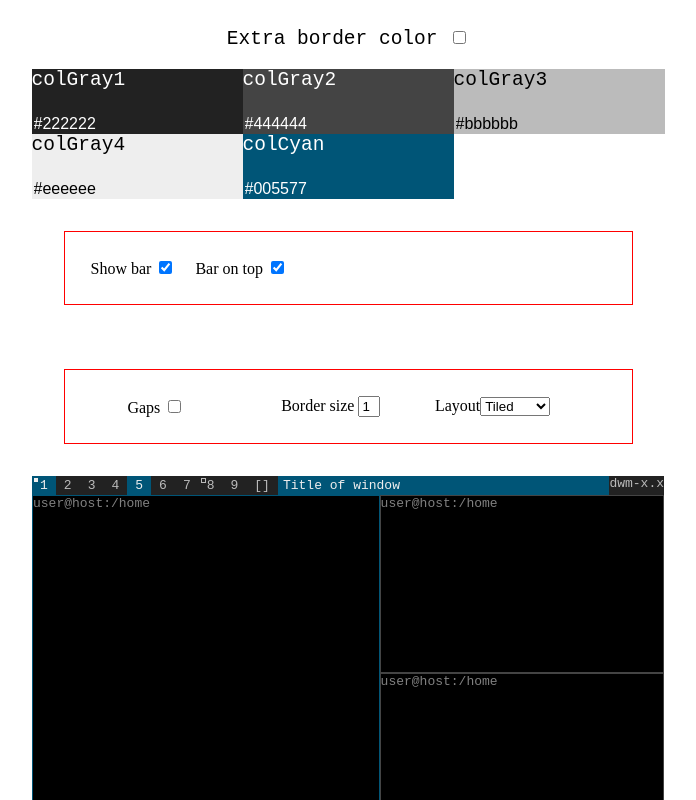
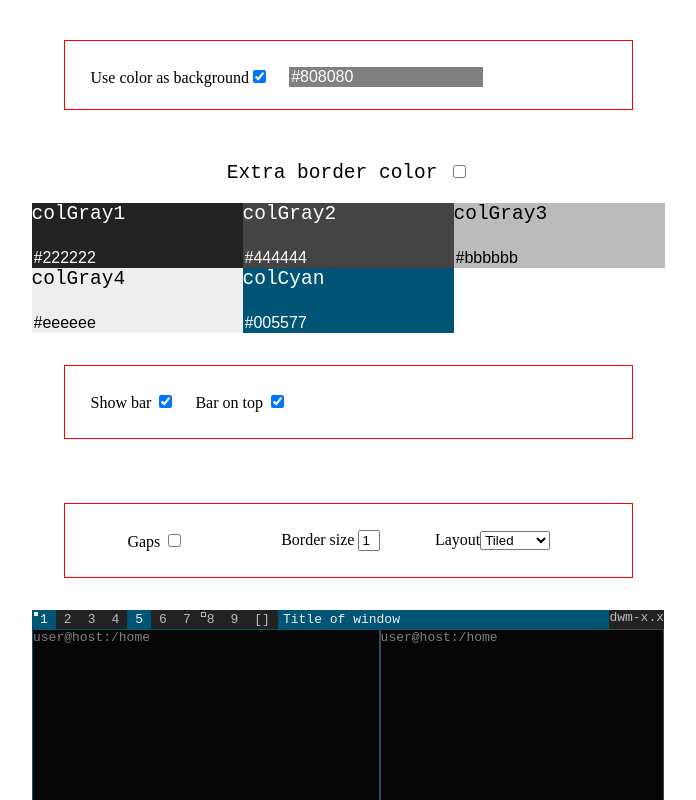
Before and after one commit to JavMatz/dwm-designer, a React (Vite) app: page / in a window 1280 px wide. Shown: the top 800 px of the page, without its empty margins (292-988 px from the left). Built offline with nearby package versions, Linux system fonts and the light colour scheme.

Commit message:
First working prototype
Missing:
    - Single window tiled
    - Fix square indicators
    - The background flickers with every redraw
    - Fix names

```diff
--- a/src/App.css
+++ b/src/App.css
@@ -1,7 +1,7 @@
 .main {
 	display: flex;
+	flex-direction: row;
 	flex-wrap: wrap;
-	flex-direction: row;
 	justify-content: space-around;
 	align-items: center;
 	min-height: 90vh;
--- a/src/App.jsx
+++ b/src/App.jsx
@@ -1,6 +1,7 @@
 import { useState } from 'react';
 import ColorControl from './ColorControl';
 import BarControl from './BarControl';
+import BackgroundControl from './BackgroundControl';
 import WindowControl from './WindowControl';
 import Screen from './Screen';
 import './App.css';
@@ -28,6 +29,12 @@ export default function App() {
 		gaps: false,
 		layout: "Tiled"
 	});
+
+	const [backgroundProperties, setBackgroundProperties] = useState({
+		useColor: true,
+		color: '#808080',
+		imagePath: null
+	})
 
 	// Color control
 	function onChangedColor(event) {
@@ -65,16 +72,27 @@ export default function App() {
 		}
 	}
 
+	function handleBackgroundPropertyChange(event) {
+		if (event.target.name === "useColor") {
+			setBackgroundProperties(prevState => ({ ...prevState, useColor: !prevState.useColor }));
+		} else if(event.target.name === "color") {
+			setBackgroundProperties(prevState => ({ ...prevState, [event.target.name]: event.target.value }));
+		} else {
+			setBackgroundProperties(prevState => ({ ...prevState, imagePath: event.target.files[0]}))
+		}
+	}
+
 	return (
 		<div className="main">
 			<div className="controlPanel">
+				<BackgroundControl propHandler={handleBackgroundPropertyChange} backgroundProps={backgroundProperties} />
 				<div className="colorControlGrid">
 					<ColorControl extraBorderToggle={handleExtraBorderColorToggle} extraBorder={useExtraBorderColor} colorChangeHandler={onChangedColor} colors={colors} />
 				</div>
 				<BarControl propHandler={handleBarPropertyChange} barProperties={barProperties} />
 				<WindowControl propHandler={handleWindowPropertyChange} windowProps={windowProperties} />
 			</div>
-			<Screen colors={colors} barProps={barProperties} windowProps={windowProperties} />
+			<Screen colors={colors} barProps={barProperties} windowProps={windowProperties} backgroundProps={backgroundProperties} />
 		</div>
 	)
 }
--- /dev/null
+++ b/src/BackgroundControl/BackgroundControl.css
@@ -0,0 +1,13 @@
+.backgroundControlFlex {
+    display: flex;
+	flex-wrap: wrap;
+    padding: 1rem;
+    margin: 2rem;
+    border: 1px solid red;
+}
+
+.backgroundControlItem {
+    place-self: start;
+    margin: 10px;
+	max-height: 1em;
+}
--- /dev/null
+++ b/src/BackgroundControl/BackgroundControl.jsx
@@ -0,0 +1,33 @@
+import getLuminance from '../lib/getLuminance.js';
+import isValidHexColor from '../lib/isValidHexColor.js';
+
+import './BackgroundControl.css';
+
+export default function BackgroundControl({ propHandler, backgroundProps }) {
+	const inputStyle = {
+		fontSize: "1em",
+		width: "90%",
+		backgroundColor: isValidHexColor(backgroundProps.color) ? backgroundProps.color : "black",
+		border: "none",
+		outline: "none",
+		color: getLuminance(backgroundProps.color) > 128 ? "black" : "white"
+	}
+
+	return (
+		<div className="backgroundControlFlex">
+			<div className="backgroundControlItem">
+				Use color as background
+				<input name="useColor" checked={backgroundProps.useColor} onChange={propHandler} type="checkbox" />
+			</div>
+			{
+				backgroundProps.useColor
+					? <div className="backgroundControlItem">
+						<input name="color" value={backgroundProps.color} onChange={propHandler} style={inputStyle} maxLength="7" type="text" />
+					</div>
+					: <div className="backgroundControlItem">
+						<input name="backgroundImage" id="backgroundImage" onChange={propHandler} value="" accept="image/*" type="file" multiple={false} />
+					</div>
+			}
+		</div>
+	)
+}
--- /dev/null
+++ b/src/BackgroundControl/package.json
@@ -0,0 +1,3 @@
+{
+	"main": "BackgroundControl.jsx"
+}
--- a/src/Screen/Screen.jsx
+++ b/src/Screen/Screen.jsx
@@ -1,27 +1,38 @@
 import Bar from '../Bar';
 import './Screen.css';
-
-const screenStyle = {
-	display: "flex",
-	justifyContent: "space-between",
-	width: "50%",
-	backgroundColor: "#808080",
-	aspectRatio: "16 / 9",
-};
 
 const dummyWindow = {
 	//Check the height of windows
 	height: '100%',
 	margin: '10px',
 	borderStyle: 'solid',
-	// opacity: '0.95',
+	opacity: '0.95',
 	fontFamily: 'monospace',
 	fontSize: '1em',
 	backgroundColor: 'black',
 	color: 'grey',
 }
 
-export default function Screen({ colors, barProps, windowProps }) {
+export default function Screen({ colors, barProps, windowProps, backgroundProps }) {
+	const screenStyleColor = {
+		display: "flex",
+		flexDirection: barProps.top ? "column" : "column-reverse",
+		justifyContent: "space-between",
+		width: "50%",
+		backgroundColor: backgroundProps.color,
+		aspectRatio: "16 / 9",
+	};
+
+	const screenStyleImage = {
+		display: "flex",
+		flexDirection: barProps.top ? "column" : "column-reverse",
+		justifyContent: "space-between",
+		width: "50%",
+		backgroundImage: backgroundProps.imagePath ? `url(${URL.createObjectURL(backgroundProps.imagePath)})` : `url(https://th.bing.com/th/id/OIP.Tq7bk1q1RlzEL1k-oo1a2wHaE0?w=250&h=180&c=7&r=0&o=5&pid=1.7)`,
+		backgroundPosition: 'center',
+		backgroundSize: 'cover',
+		aspectRatio: "16 / 9",
+	};
 
 	function Tiled() {
 		return (
@@ -59,7 +70,7 @@ export default function Screen({ colors, barProps, windowProps }) {
 	}
 
 	return (
-		<div style={{ ...screenStyle, flexDirection: barProps.top ? "column" : "column-reverse" }}>
+		<div style={backgroundProps.useColor ? screenStyleColor : screenStyleImage}>
 			{
 				barProps.show ? <Bar colors={colors} workspaces={barProps.workspaces} /> : <></>
 			}
```
